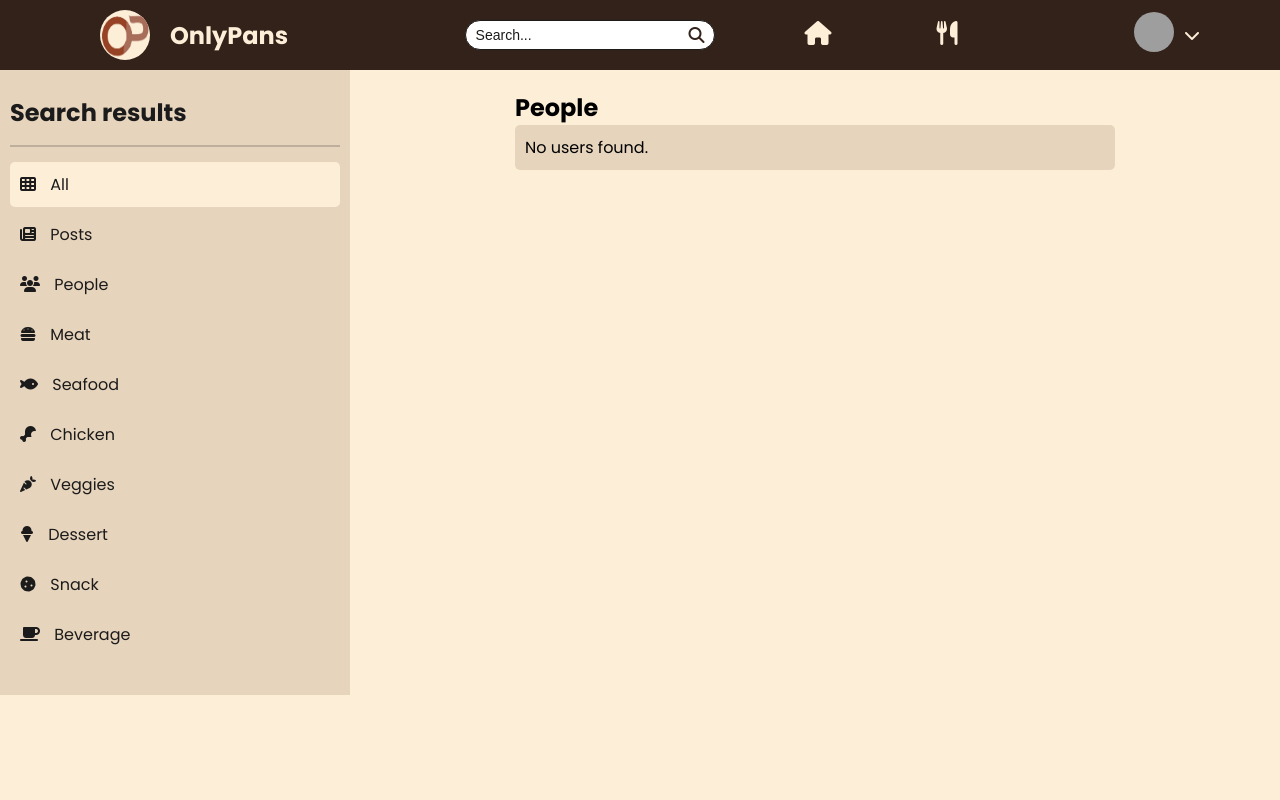
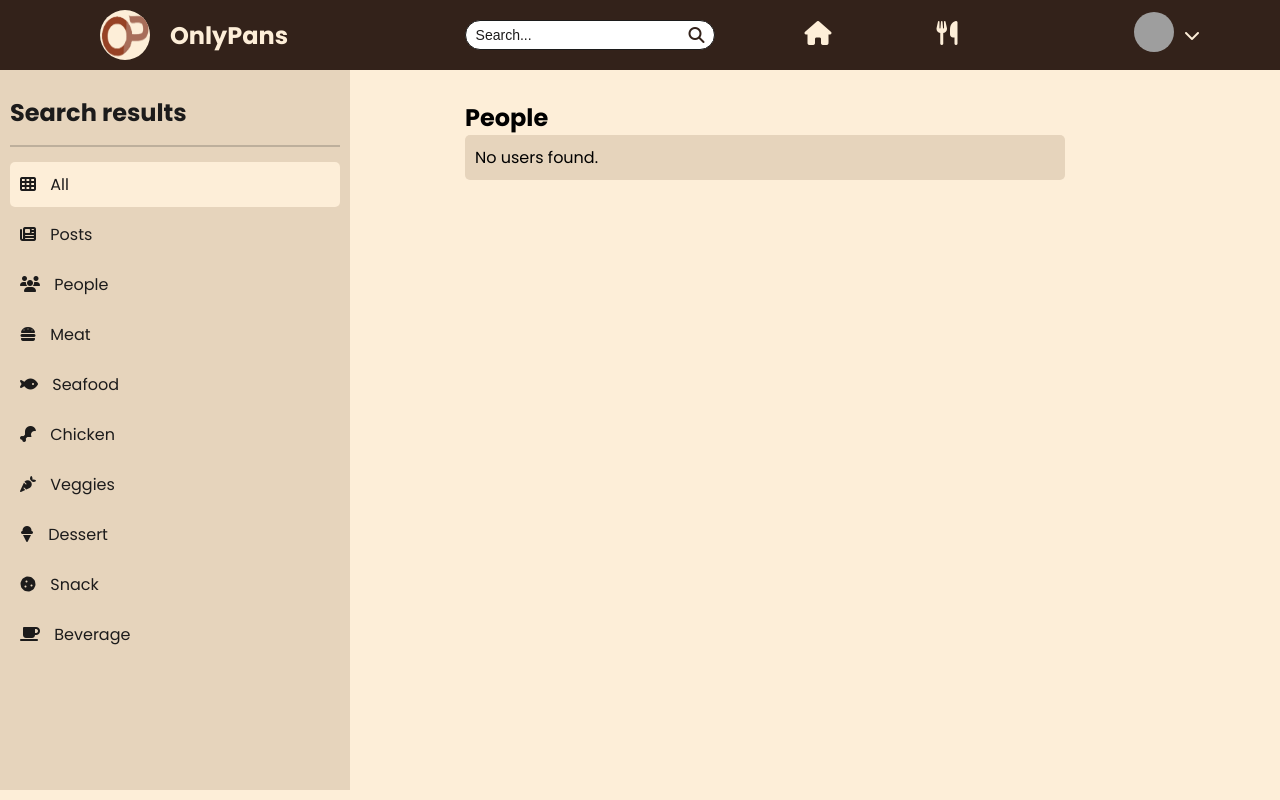
Before and after one commit to jasrmg/appdev_django, a Django app: page /search/ in a window 1280 px wide. Run offline with Django 5.2, Linux system fonts and the light colour scheme; the visitor is signed in with stand-in values (Sample User, id 1); some libraries are stand-ins or nearby versions; grey boxes are pictures that could not be loaded.

Commit message:
fixed sidebar bug,preload jq.  wip: searchview

```diff
--- a/OnlyPans/templates/OnlyPans/profile_view.html
+++ b/OnlyPans/templates/OnlyPans/profile_view.html
@@ -1,4 +1,6 @@
-{% include 'base.html' %} {% load static %} {% block content %}
+{% include 'base.html' %}
+{% load static %}
+{% block content %}
 <!--naa sa profile.css ang style gpamutang mostly-->
 <link rel="stylesheet" href="{% static 'css/profile.css' %}" />
 <link rel="stylesheet" href="{% static 'css/responsive_profile.css' %}">
--- a/OnlyPans/templates/OnlyPans/search.html
+++ b/OnlyPans/templates/OnlyPans/search.html
@@ -1,14 +1,16 @@
-{% load static %} {% include 'base.html' %}
+{% block content %}
+{% load static %}
+{% include 'base.html' %}
 <link rel="stylesheet" href="{% static 'css/search.css' %}" />
 
-{% block content %}
 
-<main>
-  <aside id="aside-filter">
+{% if user.is_authenticated %}
+<div class="search-view-container">
+  <div id="aside-filter" class="sidebar-search">
     <h2>Search results</h2>
     <hr />
     <div class="filters">
-      <a href="#" class="active" id="all-filter"><i class="fas fa-th"></i> All</a>
+      <a href="#" class="active" id=" all-filter"><i class="fas fa-th"></i> All</a>
       <a href="#" id="posts-filter"><i class="fas fa-newspaper"></i> Posts</a>
       <a href="#" id="people-filter"><i class="fas fa-users"></i> People</a>
       <a href="#" id="meat-filter"><i class="fas fa-hamburger"></i> Meat</a>
@@ -19,7 +21,10 @@
       <a href="#" id="snack-filter"><i class="fas fa-cookie"></i> Snack</a>
       <a href="#" id="beverage-filter"><i class="fas fa-coffee"></i> Beverage</a>
     </div>
-  </aside>
+
+  </div>
+
+
   <div class="result-container">
     <section class="user-results" id="user-results">
       <h2>People</h2>
@@ -50,8 +55,14 @@
         <button class="see-all-btn" id="toggle-btn">See More</button>
       {% endif %}
     </section>
+
+    <section class="food-results">
+      <!--  -->
+    </section>
   </div>
 
-</main>
+</div>
+
 <script src="{% static 'js/search.js' %}"></script>
+{% endif %}
 {% endblock %}
--- a/OnlyPans/templates/OnlyPans/signup.html
+++ b/OnlyPans/templates/OnlyPans/signup.html
@@ -117,7 +117,7 @@
 
         <div class="eula">
           <p class="eula-text">People who use our service may have uploaded your contact information to OnlyPans.</p>
-          <p class="eula-text">By clicking Sign Up, you agree to our Terms, Privacy Policy and Cookies Policy.</p>
+          <p class="eula-text">By clicking Sign Up, you agree to our <b style="cursor: pointer;">Terms, Privacy Policy and Cookies Policy.</b></p>
         </div>
         <!-- Submit Button -->
         <div class="form-footer">
--- a/static/css/login.css
+++ b/static/css/login.css
@@ -191,7 +191,7 @@ h1 {
 }
 
 .divider {
-  border-bottom: 1.5px solid #b0b0b0;
+  border-bottom: 1.5px solid #33221a;
   margin: 20px 16px;
 }
 
--- a/static/css/modal.css
+++ b/static/css/modal.css
@@ -2,7 +2,7 @@
 .modal {
   display: none;
   position: fixed;
-  z-index: 1;
+  z-index: 3;
   left: 0;
   top: 0;
   width: 100%;
--- a/static/css/navbar.css
+++ b/static/css/navbar.css
@@ -1,3 +1,4 @@
+
 /*NAVBAR*/
 nav {
   display: flex;
@@ -6,9 +7,11 @@ nav {
   padding: 10px 80px;
   background-color: var(--accent-color);
   color: var(--primary-color);
-  position: sticky;
+  position: fixed;
+  width: 100%;
   top: 0;
-  z-index: 3;
+  left: 0;
+  z-index: 2;
 }
 
 .left_side {
--- a/static/css/profile.css
+++ b/static/css/profile.css
@@ -4,7 +4,7 @@ body {
 }
 
 .profile {
-  margin-top: 10px;
+  margin-top: 80px;
   display: flex;
   align-items: center;
   color: var(--secondary-color);
@@ -498,7 +498,7 @@ p:nth-of-type(3) {
 #followingModal {
   display: none;
   position: fixed;
-  z-index: 1;
+  z-index: 3;
   left: 0;
   top: 0;
   width: 100%;
--- a/static/css/responsive_profile.css
+++ b/static/css/responsive_profile.css
@@ -77,6 +77,9 @@
     width: 100%;
     margin: 0 auto;
     border-radius: 8px;
+  }
+  .profile {
+    margin-top: 70px;
   }
 
   .body_content {
--- a/static/css/search.css
+++ b/static/css/search.css
@@ -1,25 +1,29 @@
 body {
   background-color: var(--primary-color);
 }
-
-main {
+.search-view-container {
   display: flex;
+  flex-wrap: wrap;
+  min-height: 100vh;
 }
 
-aside {
-  width: 350px;
-  background-color: var(--darker-primary-color);
+.sidebar-search {
+  min-width: 350px;
+  background: var(--darker-primary-color);
   padding: 10px;
-  height: 625px;
-  position: sticky;
+  position: fixed;
+  height: 90vh;
   top: 70px;
+  left: 0;
   z-index: 2;
 }
-aside h2 {
+
+
+.sidebar-search h2 {
   margin: 15px 0;
   color: var(--secondary-color);
 }
-aside hr {
+.sidebar-search hr {
   margin-bottom: 15px;
   border: 1px solid var(--secondary-color);
   opacity: .2;
@@ -49,10 +53,19 @@ aside hr {
 }
 
 .result-container {
-  flex-grow: 1;
+  margin-left: 250px;
+  margin-top: 100px;
+  width: 650px;
+  flex: 1;
   display: flex;
-  justify-content: center;
-  margin: 20px; /* Adds whitespace around the container */
+  flex-direction: column;
+  align-items: center;
+  gap: 20px;
+}
+section {
+  width: 100%;
+  max-width: 1200px;
+  margin: 0 auto;
 }
 
 section.user-results {
--- a/templates/base.html
+++ b/templates/base.html
@@ -13,6 +13,9 @@
   <link rel="stylesheet" href="{% static 'css/changepassword.css' %}" />
   <link rel="stylesheet" href="{% static 'css/modal.css' %}" />
   <link rel="stylesheet" href="{% static 'css/navbar.css' %}" />
+  <!--preload jquery-->
+  <link rel="preload" href="https://code.jquery.com/jquery-3.6.0.min.js" as="script">
+
   <!--icon cdn-->
   <link rel="stylesheet" href="https://cdnjs.cloudflare.com/ajax/libs/font-awesome/6.5.0/css/all.min.css" />
 
@@ -119,8 +122,10 @@
       </div>
     </div>
   </nav>
+  {% block content %}
 
-  {% block content %} {% endblock %}
+
+  {% endblock %}
   <script>
     // SEARCH SUGGESTION
     const searchInput = document.getElementById('search-input');
@@ -170,11 +175,11 @@
     });
   </script>
 
-  <script src="https://ajax.googleapis.com/ajax/libs/jquery/3.6.1/jquery.min.js"></script>
-  <script src="https://maxcdn.bootstrapcdn.com/bootstrap/3.4.1/js/bootstrap.min.js"></script>
-  <script src="{% static 'js/base.js' %}"></script>
-  <script src="{% static 'js/changepassword.js' %}"></script>
-  <script src="{% static 'js/navbar.js' %}"></script>
+  <script src="https://ajax.googleapis.com/ajax/libs/jquery/3.6.0/jquery.min.js" defer></script>
+  <script src="https://maxcdn.bootstrapcdn.com/bootstrap/3.4.1/js/bootstrap.min.js" defer></script>
+  <script src="{% static 'js/base.js' %}" defer></script>
+  <script src="{% static 'js/changepassword.js' %}" defer></script>
+  <script src="{% static 'js/navbar.js' %}" defer></script>
 </body>
 
 </html>
```
